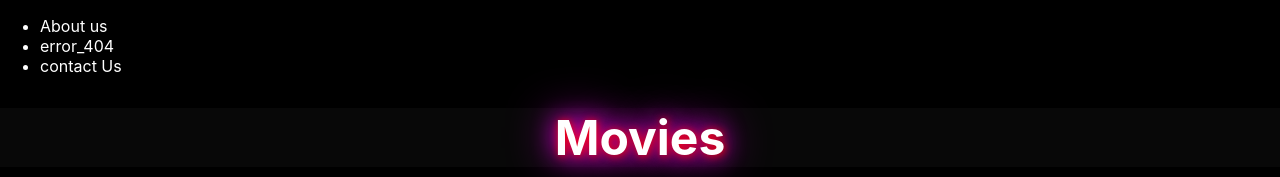
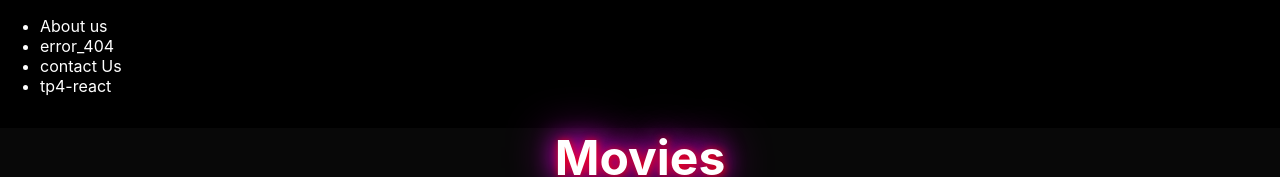
Before and after one commit to martin-b-07e5/movies-react-v6--debounce, a React (Create React App) app: page / in a window 1280 px wide. Shown: the top 177 px of the page. Built offline with nearby package versions, Linux system fonts and the light colour scheme.

Commit message:
minors changes

```diff
--- a/package.json
+++ b/package.json
@@ -1,5 +1,5 @@
 {
-  "__comment": "homepage: https://martin-b-07e5.github.io/tp4-react/",
+  "homepage": "https://martin-b-07e5.github.io/tp4-react/",
   "name": "tp4-react",
   "version": "0.1.0",
   "private": true,
--- a/src/App.jsx
+++ b/src/App.jsx
@@ -22,7 +22,6 @@ export function App() {
       <main>
         <Routes>
           <Route path="/" element={<LandingPage />} />
-          <Route path="/movies" element={<LandingPage />} />
           <Route path="/tp4-react" element={<LandingPage />} />
           <Route path="/aboutUs" element={<AboutUs />} />
           <Route path="/contactUs" element={<h4>contactUs</h4>} />
@@ -30,7 +29,7 @@ export function App() {
 
           {/* 👇usamos el componente */}
           {/* al path le pasamos un parametro (:movieId) que es dinámico
-               y lo capturamos en MovieDetails*/}
+                y lo capturamos en MovieDetails*/}
           <Route path="/movies/:movieId" element={<MovieDetails />} />
         </Routes>
       </main>
--- a/src/components/MyNavBarComponent.jsx
+++ b/src/components/MyNavBarComponent.jsx
@@ -15,6 +15,9 @@ export function MyNavBarComponent() {
           <li>
             <Link to="contactUs">contact Us</Link>
           </li>
+          <li>
+            <Link to="/tp4-react">tp4-react</Link>
+          </li>
         </ul>
       </nav>
     </div>
```
